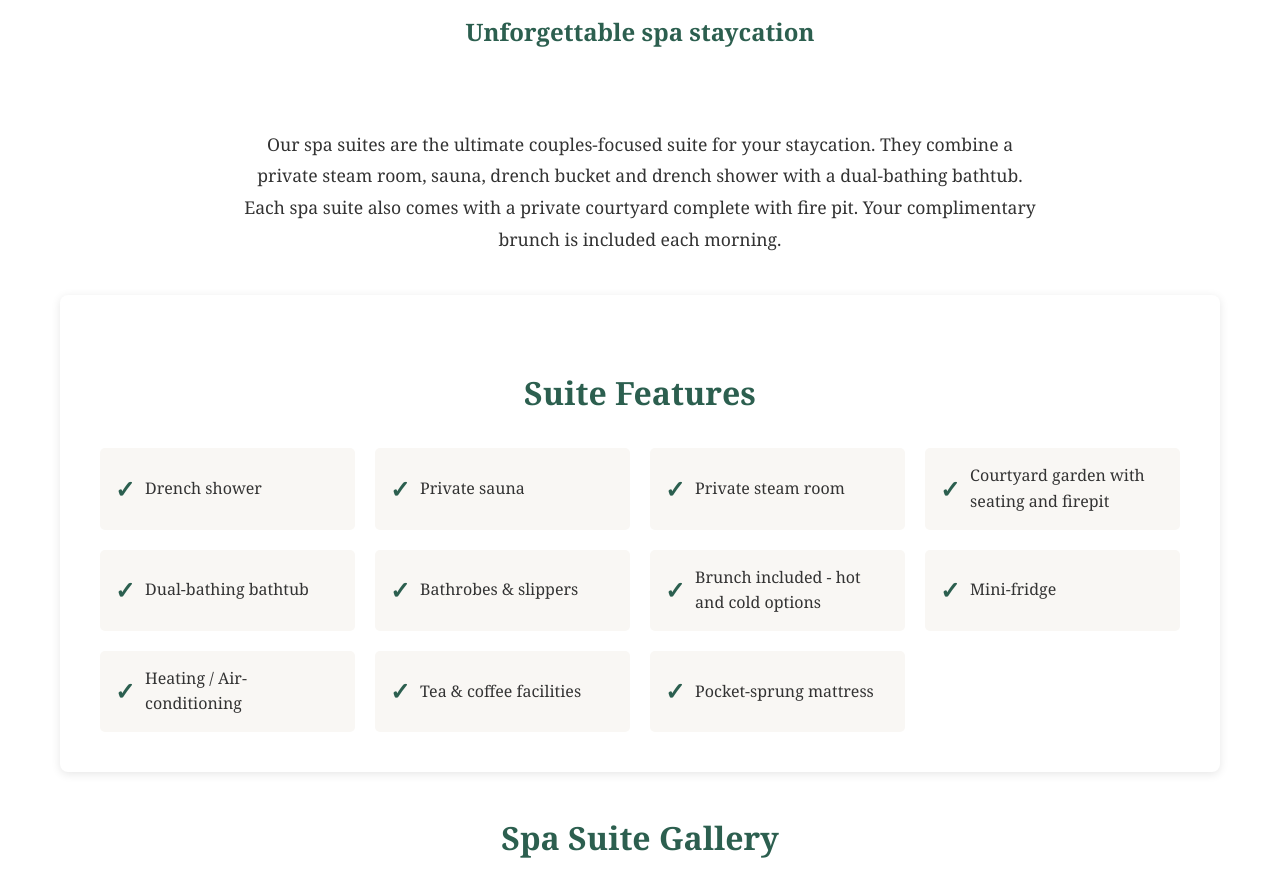
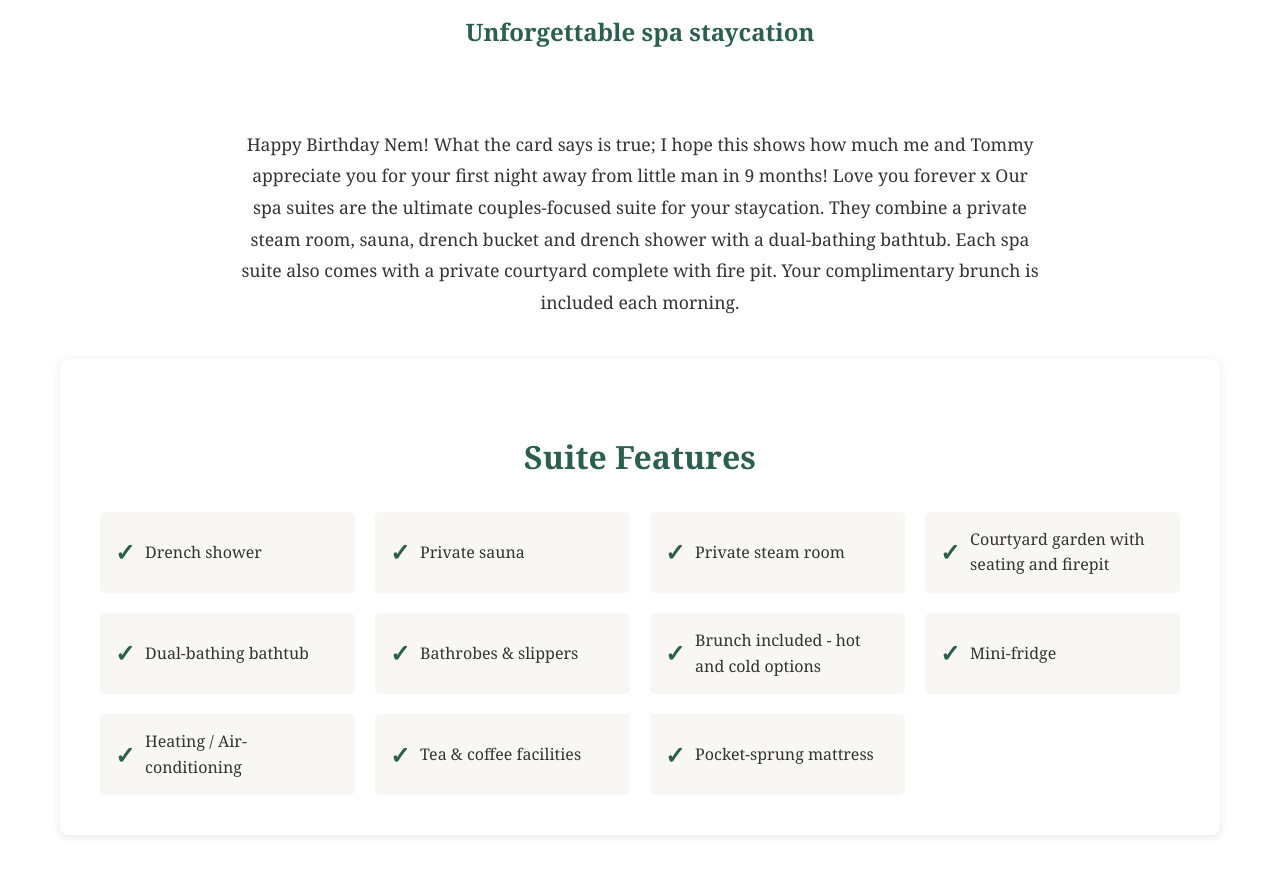
Before and after one commit to thorpesss/Nembirthday, a plain HTML site: page index.html in a window 1280 px wide. Shown: the part 940-1812 px from the top of the page. Drawn offline with Linux system fonts and the light colour scheme.

Commit message:
index.html

```diff
--- a/index.html
+++ b/index.html
@@ -239,6 +239,12 @@
 
         <div class="spa-description">
             <p>
+
+                Happy Birthday Nem!
+
+                What the card says is true; I hope this shows how much me and Tommy appreciate
+                you for your first night away from little man in 9 months! Love you forever x
+
                 Our spa suites are the ultimate couples-focused suite for your staycation.
                 They combine a private steam room, sauna, drench bucket and drench shower
                 with a dual-bathing bathtub. Each spa suite also comes with a private
```
